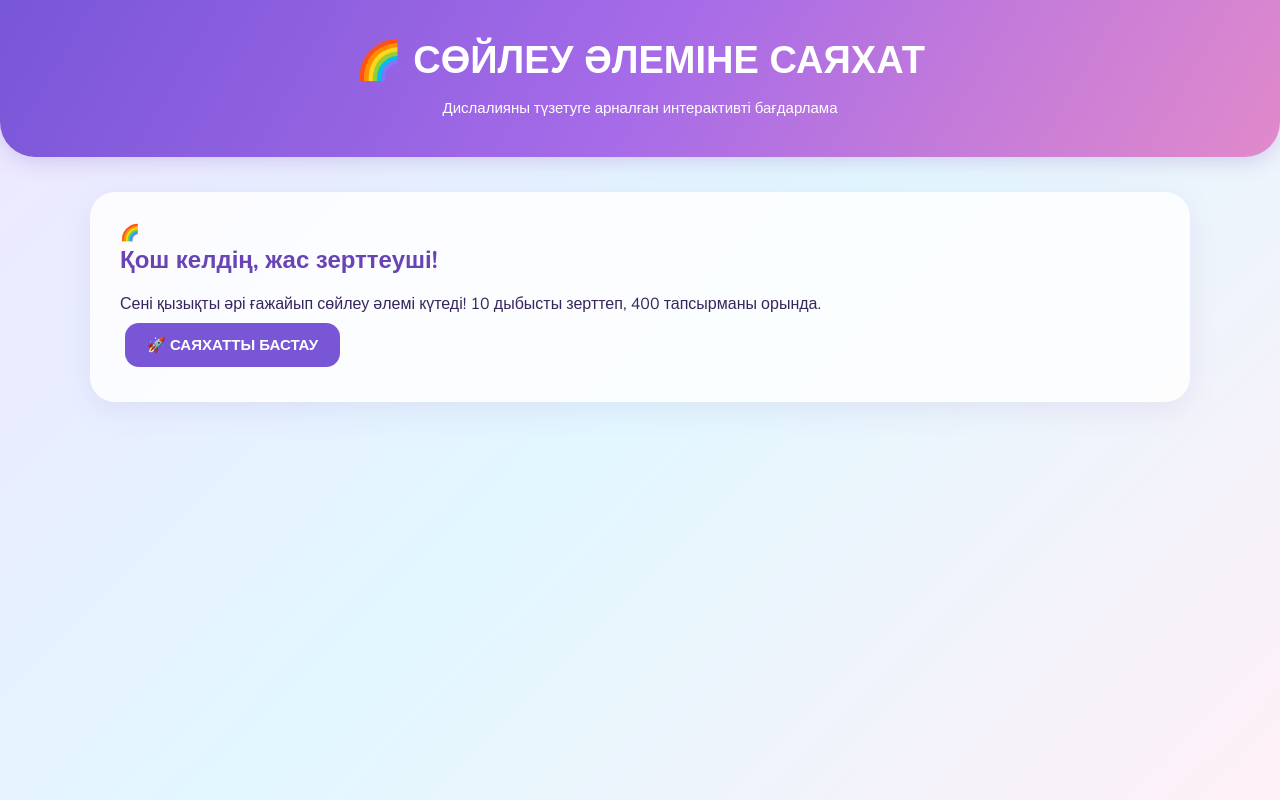
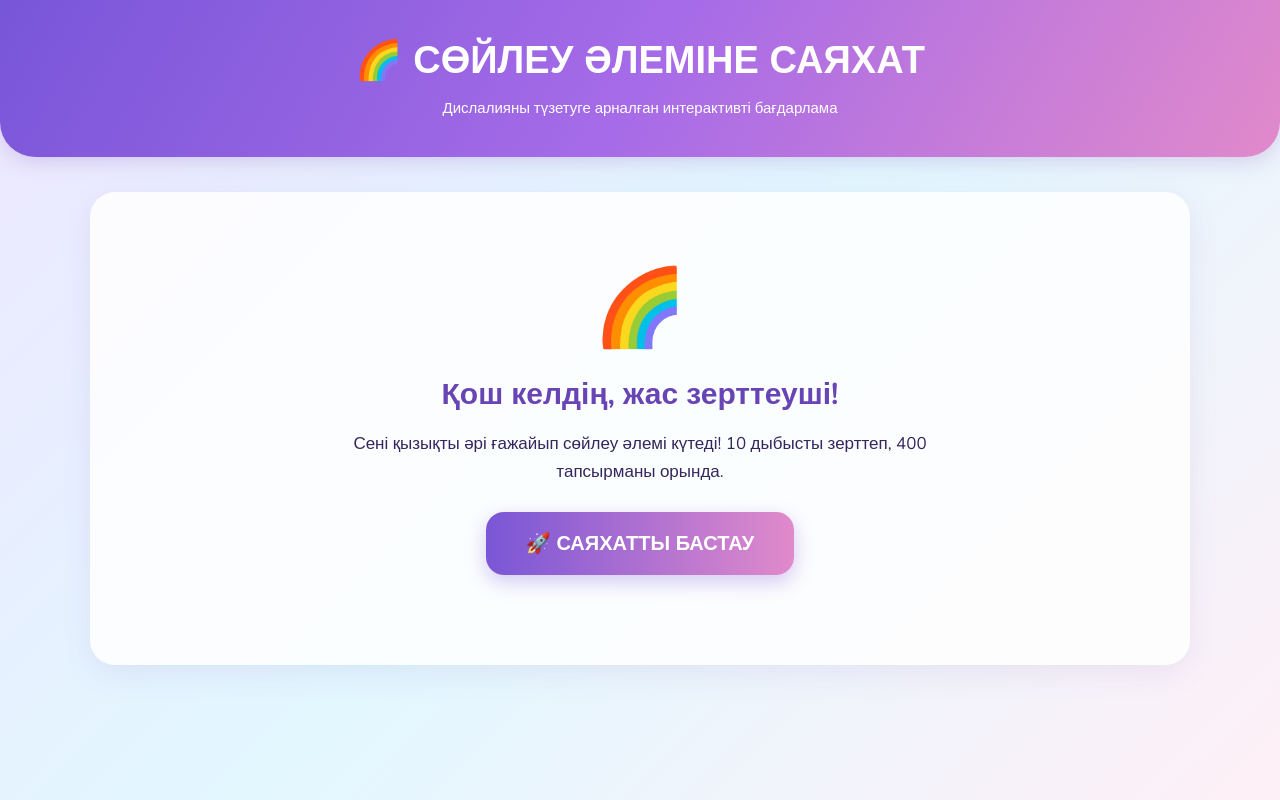
Before and after one commit to meruertermek07-ship-it/Soileu-sayahati, a plain HTML site: page index.html in a window 1280 px wide. Drawn offline with nearby package versions, Linux system fonts and the light colour scheme.

Commit message:
Add welcome box styles to style.css

```diff
--- a/style.css
+++ b/style.css
@@ -254,3 +254,34 @@ button:not(.sound-button):not(.stage-button):hover {
         flex: 1;
     }
 }
+.welcome-box {
+    text-align: center;
+    padding: 35px 15px;
+}
+
+.welcome-icon {
+    font-size: 75px;
+    margin-bottom: 15px;
+}
+
+.welcome-box h2 {
+    font-size: 30px;
+    margin-bottom: 15px;
+}
+
+.welcome-box p {
+    max-width: 600px;
+    margin: 0 auto 25px;
+    font-size: 17px;
+}
+
+.start-button {
+    display: block;
+    margin: 25px auto !important;
+    padding: 18px 40px !important;
+    border-radius: 18px !important;
+    background: linear-gradient(90deg, #7956d6, #e18acb) !important;
+    font-size: 20px !important;
+    font-weight: 900 !important;
+    box-shadow: 0 7px 20px #7956d650;
+}
```
